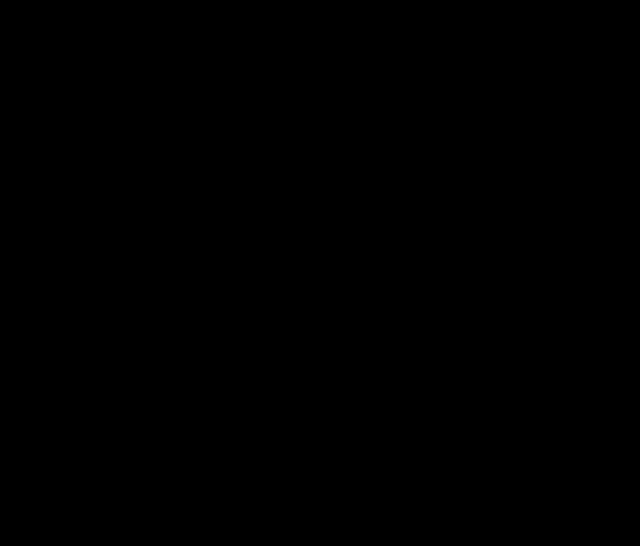
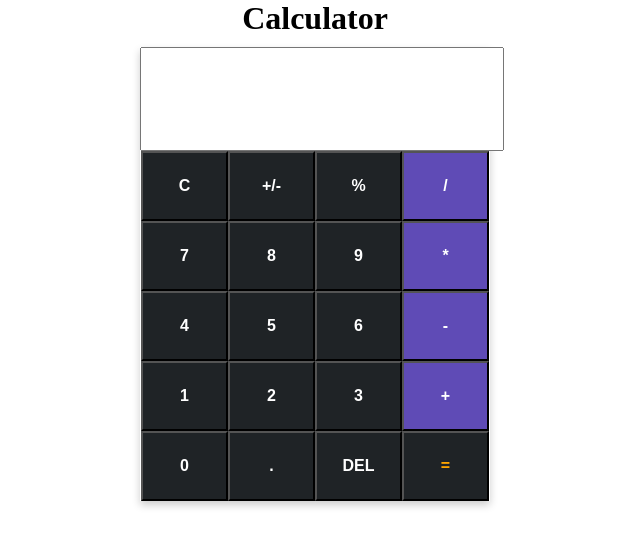
Before and after one commit to newshamimreza/Project_Calculator, a plain HTML site: page home.html in a window 1280 px wide. Shown: the whole page, without its empty margins (325-965 px from the left). Drawn offline with Linux system fonts and the light colour scheme.

Commit message:
project_calculator

```diff
--- a/home.html
+++ b/home.html
@@ -3,14 +3,47 @@
 <head>
     <meta charset="UTF-8">
     <meta name="viewport" content="width=device-width, initial-scale=1.0">
-    <title>Document</title>
+    <title>Calculator</title>
     <link rel="stylesheet" href="style.css">
 </head>
 <body>
-    <h2>Html page</h2>
-    <p>this is paragraph tag</p>
-
-    <br>
-    <br>
+    <h1>Calculator</h1>
+    <div class="card">
+        <div class="calc-head">
+            <input type="text" id="result" maxlength="10">
+        </div>
+        <div class="calc-body">
+          <div>
+           <input type="button" class="btn" value="C">
+           <input type="button" class="btn" value="+/-">
+           <input type="button" class="btn" value="%">
+           <input type="button" class="btn btn-style" value="/">
+          </div>
+          <div>
+            <input type="button" class="btn" value="7">
+            <input type="button" class="btn" value="8">
+            <input type="button" class="btn" value="9">
+            <input type="button" class="btn btn-style" value="*">
+           </div>
+           <div>
+            <input type="button" class="btn" value="4">
+            <input type="button" class="btn" value="5">
+            <input type="button" class="btn" value="6">
+            <input type="button" class="btn btn-style" value="-">
+           </div>
+           <div>
+            <input type="button" class="btn" value="1">
+            <input type="button" class="btn" value="2">
+            <input type="button" class="btn" value="3">
+            <input type="button" class="btn btn-style" value="+">
+           </div>
+           <div>
+            <input type="button" class="btn" value="0">
+            <input type="button" class="btn" value=".">
+            <input type="button" class="btn" value="DEL">
+            <input type="button" class="btn" style="color: orange;" value="=">
+           </div>
+        </div>
+    </div>
 </body>
 </html>
--- a/style.css
+++ b/style.css
@@ -1,3 +1,42 @@
 *{
-    background: #000;
+   margin: 0;
+   padding: 0;
 }
+h1{
+    text-align: center;
+}
+.card{
+    margin: 0 auto;
+    max-width: 350px;
+    text-align: center;
+    margin-top: 10px;
+    box-shadow: 0 4px 8px 0 rgba(0,0,0,0.2);
+    transition: 0.3s;
+    font-size: 0;
+}
+.card:hover{
+    box-shadow: 0 16px 32px 0 rgba(0,0,0,0.2);
+}
+.calc-head #result{
+    width: 350px;
+    height: 100px;
+    font-size: 32px;
+    font-weight: bold;
+    text-align: right;
+    padding: 0 5px;
+    letter-spacing: 3px;
+}
+.btn{
+    width: 87px;
+    height: 70px;
+    font-weight: bold;
+    font-size: 16px;
+    background-color:#1f2326 ;
+    color: white;
+}
+.btn-style{
+    background-color:#5f4bb6;
+}
+.btn:hover{
+    background-color: pink;
+}
```
